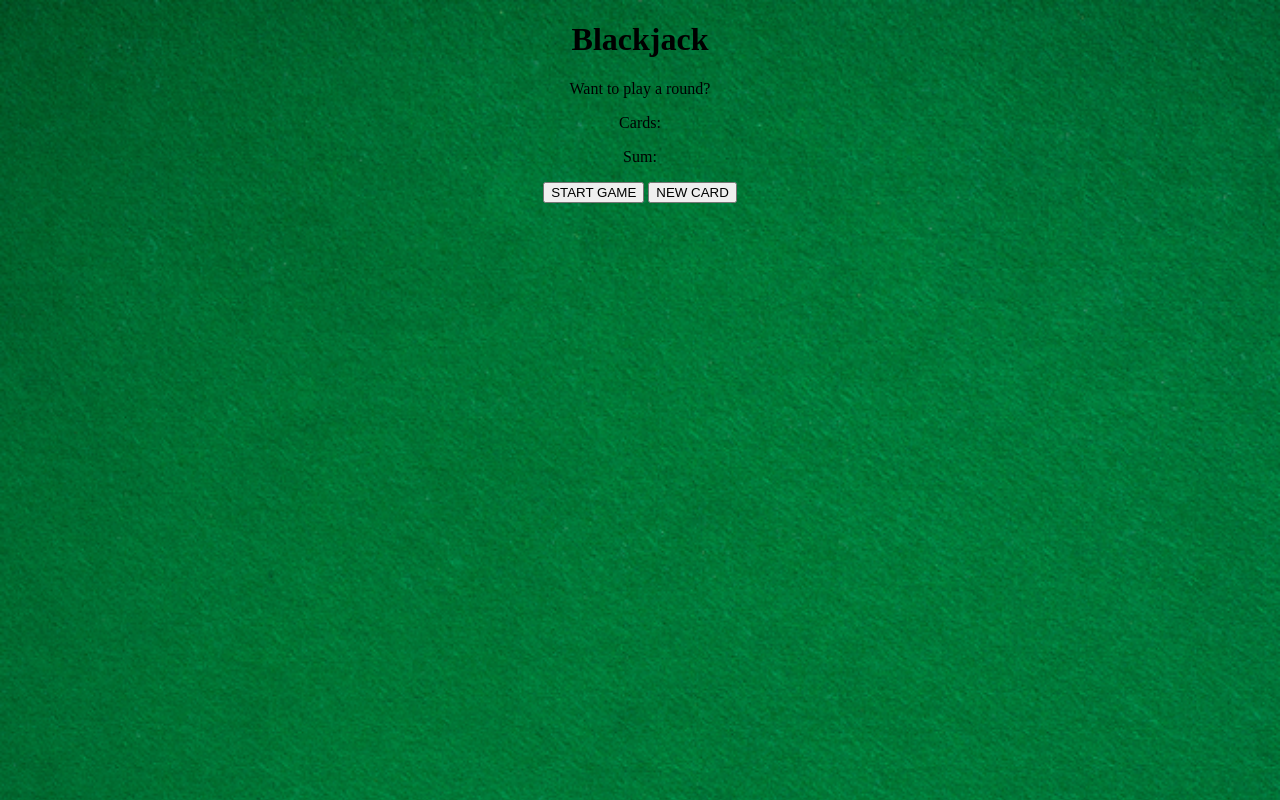
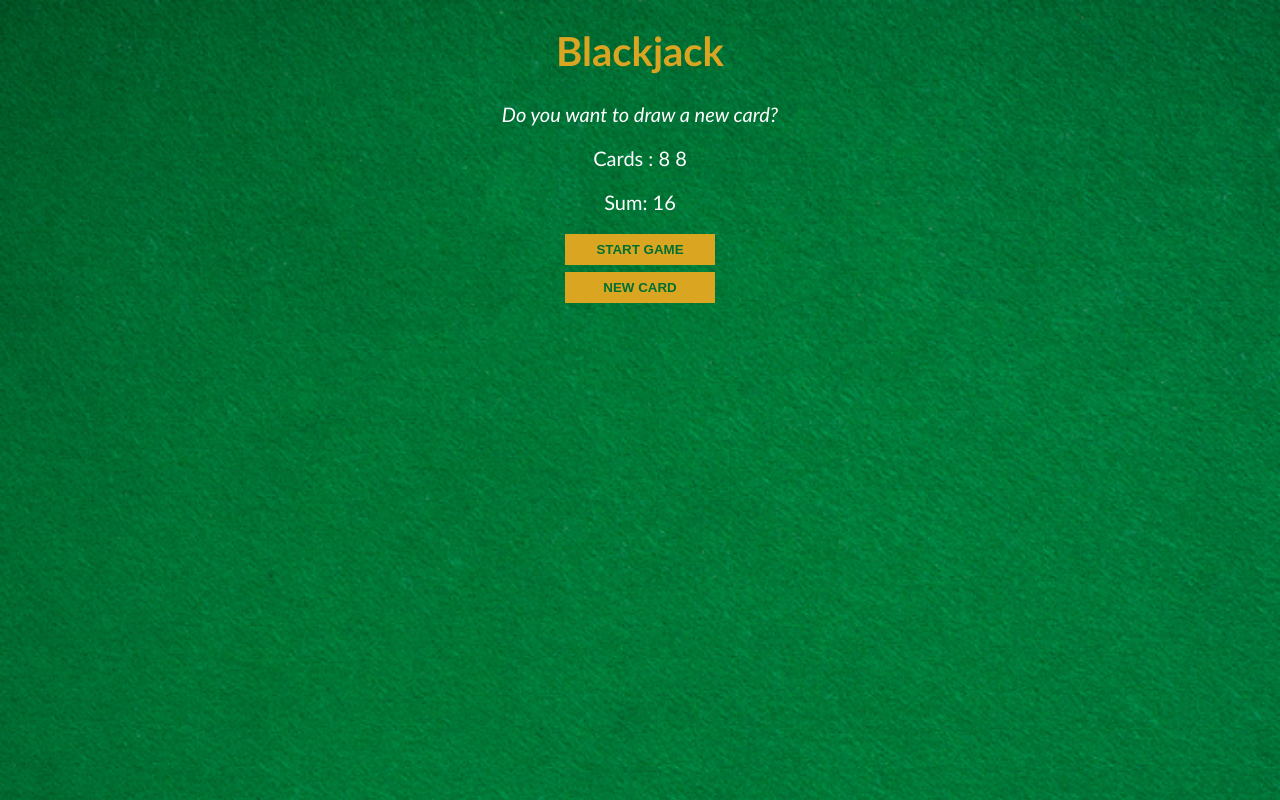
Before and after one commit to Jibs007/blackjack, a plain HTML site: page index.html in a window 1280 px wide. Both pictures are taken after a click on the button "START GAME". Drawn offline with Linux system fonts and the light colour scheme.

Commit message:
Game created

```diff
--- a/app.js
+++ b/app.js
@@ -0,0 +1,56 @@
+let player = {
+    name: "Jibola",
+    chips: 1000
+}
+let firstCard = getRandomCard();
+let secondCard = getRandomCard();
+let cards = [firstCard, secondCard]
+let sum = firstCard + secondCard
+let hasBlackjack = false;
+let isAlive = true;
+let messageEl = document.getElementById("message-el")
+let cardsEl = document.getElementById("cards-el")
+let sumEl = document.getElementById("sum-el")
+
+
+function getRandomCard() {
+    let randomNumber = Math.floor( Math.random() *12 ) + 1
+    if(randomNumber === 1){
+        return 11
+    } else if(randomNumber > 10) {
+        return 10
+    } else {
+        return randomNumber
+    }
+}
+
+function startGame() {
+    renderGame()
+}
+
+function renderGame() {
+    cardsEl.textContent = "Cards : "
+    for(let i = 0; i < cards.length; i++) {
+        cardsEl.textContent += cards[i] + " "
+    }
+    sumEl.textContent = "Sum: " + sum
+    if(sum < 21) {
+        messageEl.textContent = "Do you want to draw a new card?"
+    } else if(sum === 21) {
+        messageEl.textContent = "Youv'e got Blackjack!"
+        hasBlackjack = true
+    } else {
+        messageEl.textContent = "You're out of the game....."
+        isAlive = false
+    }
+}
+
+function newCard() {
+    if (isAlive && hasBlackjack === false) {
+        let card = getRandomCard()
+        cards.push(card)
+        sum += card
+        console.log(cards)
+        renderGame()
+    }
+}
--- a/index.html
+++ b/index.html
@@ -11,7 +11,11 @@
     <p id="message-el">Want to play a round?</p>
     <p id="cards-el">Cards:</p>
     <p id="sum-el">Sum:</p>
-    <button onclick="">START GAME</button>
-    <button onclick="">NEW CARD</button>
+    <div class="buttons">
+        <button onclick="startGame()">START GAME</button>
+        <button onclick="newCard()">NEW CARD</button>
+    </div>
+<p id="player-el"></p>
+<script src="app.js"></script>
 </body>
 </html>
--- a/styles.css
+++ b/styles.css
@@ -2,4 +2,32 @@ body{
     background-image: url(images/table.png);
     background-size: cover;
     text-align: center;
+    font-family: 'Trebuchet MS', 'Lucida Sans Unicode', 'Lucida Grande', 'Lucida Sans', Arial, sans-serif;
+    color: white;
+    font-size: 20px;
 }
+h1{
+    color: goldenrod;
+}
+
+#message-el{
+    font-style: italic;
+}
+
+.buttons{
+    display: flex;
+    flex-direction: column;
+    align-items: center;
+    justify-content: center;
+}
+
+button{
+    width: 150px;
+    border: none;
+    margin-bottom: 7px;
+    padding: 8px 12px;
+    background-color: goldenrod;
+    font-weight: bold;
+    color: #016f32;
+
+}
```
